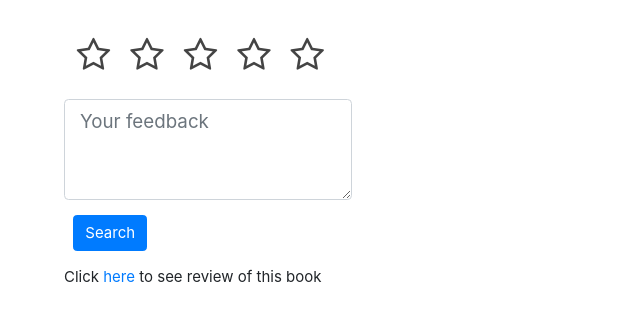
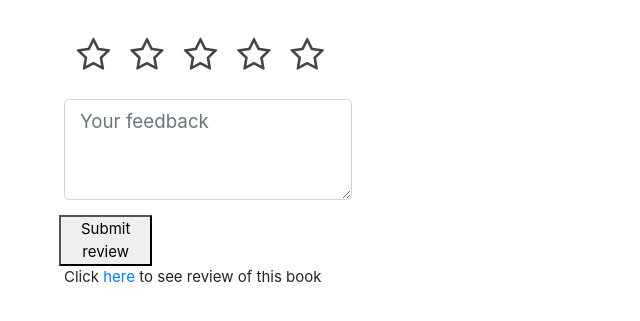
Before and after one commit to vinayagrahari/bookworm, a Flask app: template templates/book.html in a window 1280 px wide. Shown: the part 369-690 px from the top of the page, without its empty margins (0-640 px from the left). Run offline with Flask 2, Linux system fonts and the light colour scheme; the template is opened without the code that fills it, so the values that code supplies are empty; some libraries are stand-ins or nearby versions.

Commit message:
Update book.html

```diff
--- a/templates/book.html
+++ b/templates/book.html
@@ -25,6 +25,7 @@
             Total ratings: {{ data['books'][0]['work_reviews_count']}}
           </li>
         </ul>
+
         <div>
           <div class="stars">
             <form action="{{ url_for('books',book_id = book.id) }}" method="post">
@@ -46,12 +47,7 @@
                   </div>
 
                   <div class="form-row">
-                    <div class="form-group col-md-4 offset-md-8">
-                      <div class="float-right">
-                        <button type="button" class="btn btn-primary" id="search">
-                       Search</button>
-                      </div>
-                    </div>
+                    <button>Submit review</button>
                   </div>
                 </div>
               </div>
```
